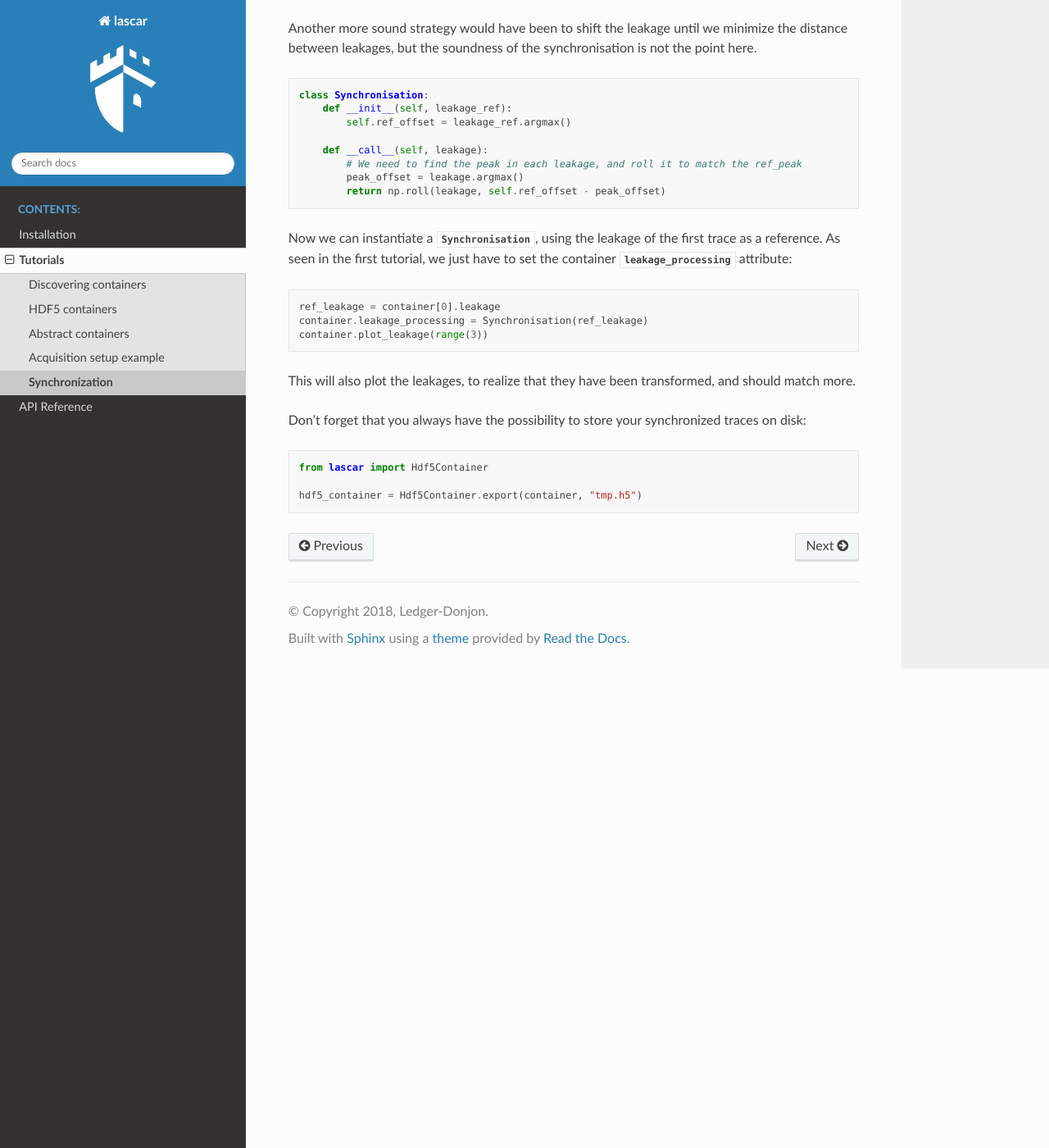
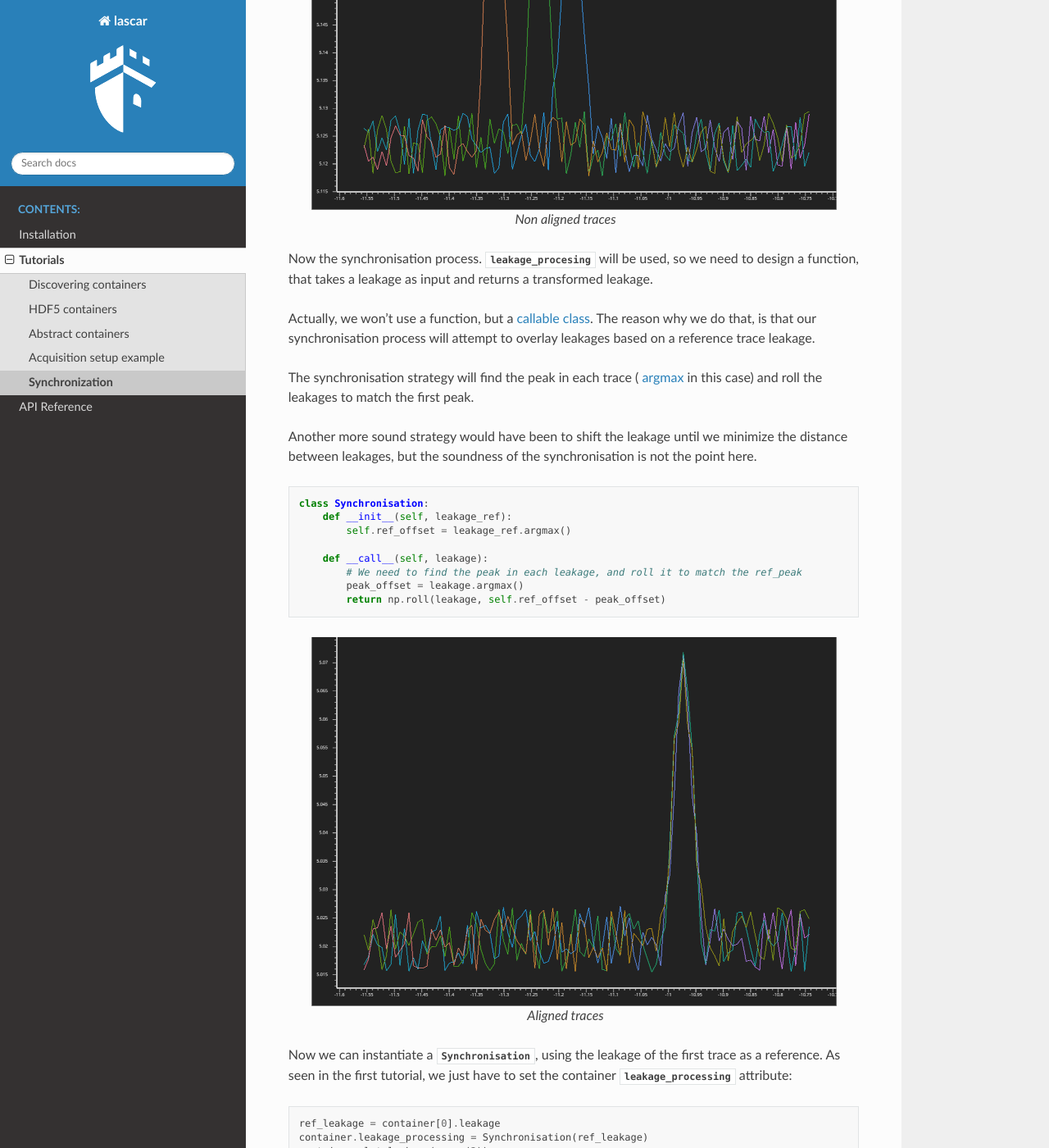
Before and after one commit to Ledger-Donjon/lascar, a Sphinx documentation site: the page built from docs/tutorial_05_synchronization.rst, in a window 1280 px wide and 1400 px high, scrolled down 1086 px. Shown: the whole window at 82% size. Built offline with Sphinx 7.4.7 and the Read the Docs theme 2.0.0, drawn with Linux system fonts in a browser that asks for light colours.

Commit message:
Added figures to synchronization tutorial

```diff
--- a/docs/tutorial_05_synchronization.rst
+++ b/docs/tutorial_05_synchronization.rst
@@ -47,6 +47,11 @@ expected.
    container = SimulatedContainer(100)
    container.plot_leakage(range(3))
 
+.. figure:: pictures/tutorial-05-non-aligned-traces.png
+   :align: center
+
+   Non aligned traces
+
 Now the synchronisation process.
 :attr:`leakage_procesing <lascar.container.container.Container.leakage_processing>`
 will be used, so we need to design a function, that takes a leakage as input and
@@ -76,6 +81,11 @@ is not the point here.
            peak_offset = leakage.argmax()
            return np.roll(leakage, self.ref_offset - peak_offset)
 
+.. figure:: pictures/tutorial-05-aligned-traces.png
+   :align: center
+
+   Aligned traces
+
 Now we can instantiate a :class:`Synchronisation`, using the leakage of the
 first trace as a reference. As seen in the first tutorial, we just have to set
 the container
```
Also changed, not shown: docs/pictures/tutorial-05-aligned-traces.png (added), docs/pictures/tutorial-05-non-aligned-traces.png (added).
